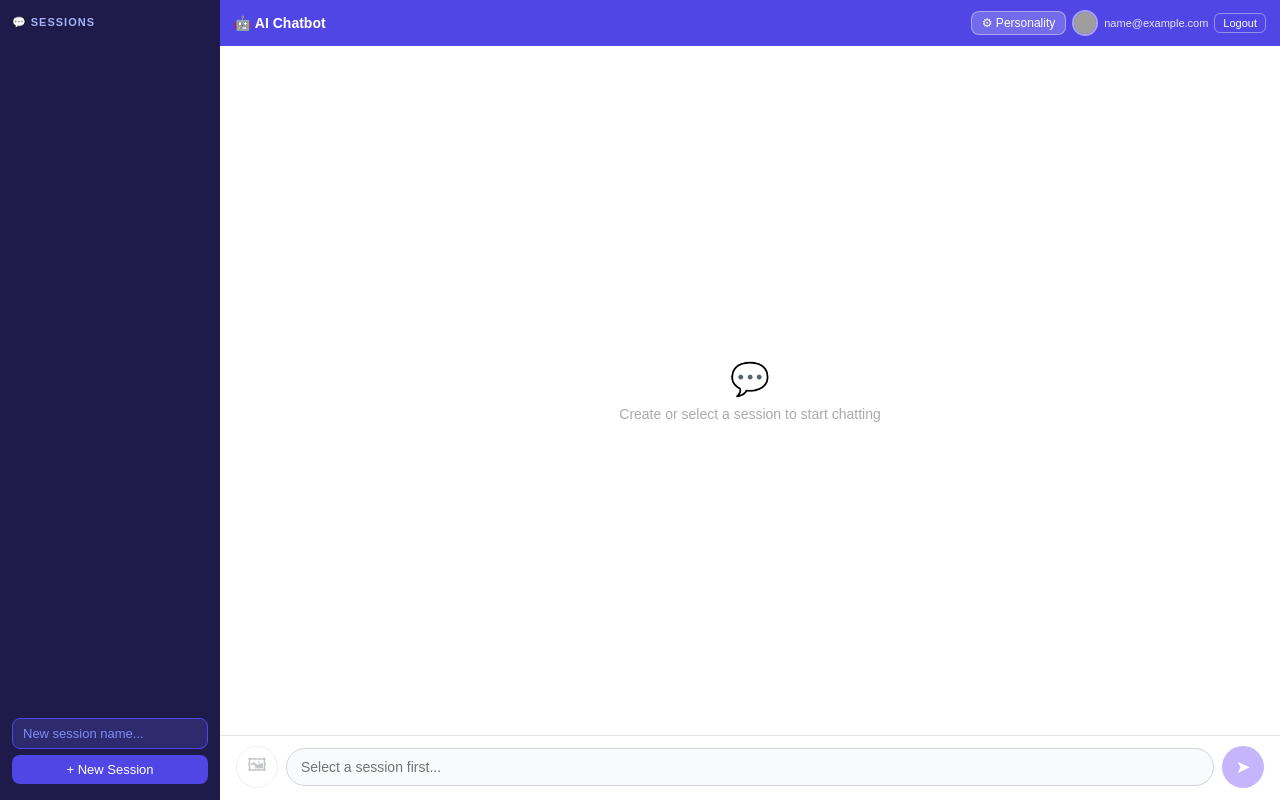
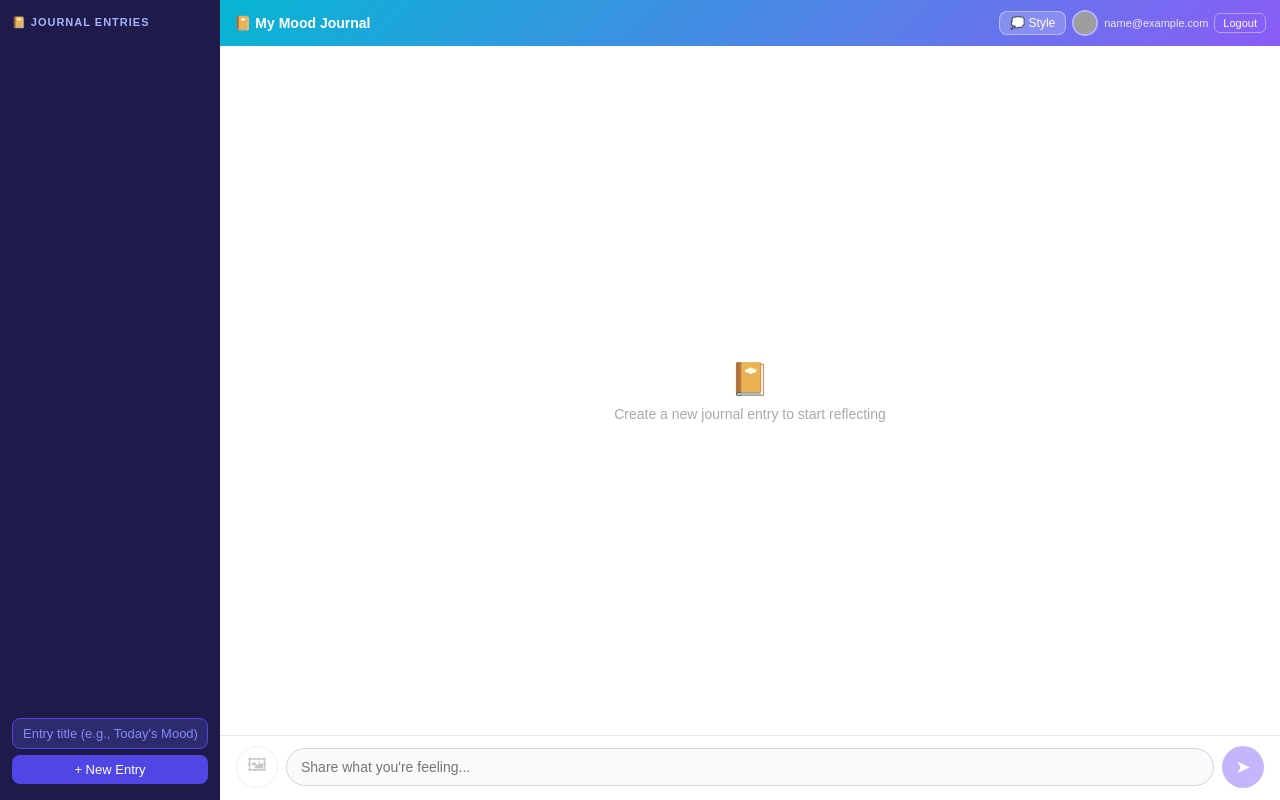
Before and after one commit to mobilejayasankar-sys/ai-chatbot, a Flask app: page / in a window 1280 px wide. Run offline with Flask 3, Linux system fonts and the light colour scheme; the visitor is signed in with stand-in values (Sample User, id 1); data that the repository does not hold is empty; grey boxes are pictures that could not be loaded.

Commit message:
Transform chatbot into Mood Journal with dynamic styling
- Add mood detection system that identifies 8 mood categories (happy, sad, anxious, angry, calm, grateful, overwhelmed, neutral)
- Implement mood-based response styling: colors, fonts, and sizes that match detected emotion
- Update default system prompt to compassionate mood journaling companion
- Add mood logging to track emotional patterns over time
- Rewrite UI labels and messaging for mood journaling context:
  - Sessions → Journal Entries
  - Chat buttons → mood-appropriate language
  - Presets → supportive journaling styles (Supportive listener, Thoughtful guide, etc)
- Update login page with calming gradient background and mood-focused copy
- Enhance bot response styling with colored left borders and emotion-aware formatting
- Keep responses crisp and simple for free tier Gemini 2.5 model

Co-Authored-By: Claude Haiku 4.5 <noreply@anthropic.com>

```diff
--- a/app.py
+++ b/app.py
@@ -24,6 +24,28 @@ google = oauth.register(
 client = genai.Client(api_key=os.environ.get("GEMINI_API_KEY"))
 
 
+# ── Mood journaling default personality ────────────────
+DEFAULT_MOOD_PERSONALITY = """You are a compassionate mood journaling companion. Your role is to:
+1. Listen and validate the user's feelings
+2. Help them understand their emotions
+3. Provide brief, actionable insights
+4. Ask thoughtful follow-up questions
+5. Be warm, non-judgmental, and supportive
+
+Keep your responses SHORT (2-3 sentences max), crisp, and emotionally intelligent."""
+
+# ── Mood-based response styling ─────────────────────────
+MOOD_STYLES = {
+    "happy": {"color": "#22c55e", "font_size": "16px", "emoji": "😊"},
+    "sad": {"color": "#f87171", "font_size": "15px", "emoji": "🫂"},
+    "anxious": {"color": "#f59e0b", "font_size": "14px", "emoji": "😰"},
+    "angry": {"color": "#dc2626", "font_size": "15px", "emoji": "😤"},
+    "calm": {"color": "#06b6d4", "font_size": "15px", "emoji": "😌"},
+    "neutral": {"color": "#6366f1", "font_size": "14px", "emoji": "🤔"},
+    "grateful": {"color": "#ec4899", "font_size": "16px", "emoji": "🙏"},
+    "overwhelmed": {"color": "#8b5cf6", "font_size": "14px", "emoji": "😵"},
+}
+
 # ── Helper: current logged-in user id ─────────────────
 def current_user_id():
     return session.get("user_id")
@@ -46,9 +68,29 @@ def load_session(user_id, name):
         with open(path, "r") as f:
             return json.load(f)
     return {
-        "personality": "You are a helpful and friendly assistant.",
-        "messages": []
+        "personality": DEFAULT_MOOD_PERSONALITY,
+        "messages": [],
+        "mood_log": []
     }
+
+def detect_mood(text):
+    """Detect mood from user text"""
+    text_lower = text.lower()
+
+    mood_keywords = {
+        "happy": ["happy", "great", "excited", "amazing", "wonderful", "joy", "love"],
+        "sad": ["sad", "unhappy", "depressed", "down", "crying", "lonely", "heartbroken"],
+        "anxious": ["anxious", "nervous", "worried", "stressed", "panic", "afraid", "scared"],
+        "angry": ["angry", "furious", "mad", "frustrated", "irritated", "annoyed", "hate"],
+        "calm": ["calm", "peaceful", "relaxed", "serene", "meditate", "zen"],
+        "grateful": ["grateful", "thankful", "blessed", "appreciate", "thanks"],
+        "overwhelmed": ["overwhelmed", "stressed", "too much", "can't", "drowning"],
+    }
+
+    for mood, keywords in mood_keywords.items():
+        if any(keyword in text_lower for keyword in keywords):
+            return mood
+    return "neutral"
 
 def save_session(user_id, name, data):
     with open(session_file(user_id, name), "w") as f:
@@ -119,8 +161,9 @@ def create_session():
     if os.path.exists(session_file(uid, name)):
         return jsonify({"error": "Session already exists"}), 400
     save_session(uid, name, {
-        "personality": "You are a helpful and friendly assistant.",
-        "messages": []
+        "personality": DEFAULT_MOOD_PERSONALITY,
+        "messages": [],
+        "mood_log": []
     })
     return jsonify({"status": "created", "name": name})
 
@@ -132,11 +175,14 @@ def get_history(name):
         {
             "role": "user" if m["role"] == "user" else "bot",
             "text": m["parts"][0]["text"],
-            "time": m.get("time", "")
+            "time": m.get("time", ""),
+            "mood": m.get("mood", "neutral"),
+            "style": m.get("style", MOOD_STYLES["neutral"])
         }
         for m in data["messages"]
     ]
-    return jsonify({"messages": simple, "personality": data["personality"]})
+    mood_log = data.get("mood_log", [])
+    return jsonify({"messages": simple, "personality": data["personality"], "mood_log": mood_log})
 
 @app.route("/sessions/<name>/personality", methods=["POST"])
 @login_required
@@ -161,11 +207,20 @@ def chat(name):
     data = load_session(uid, name)
     now = datetime.datetime.now().strftime("%I:%M %p")
 
+    # Detect user mood
+    detected_mood = detect_mood(user_message)
+
     data["messages"].append({
         "role": "user",
         "parts": [{"text": user_message}],
-        "time": now
+        "time": now,
+        "mood": detected_mood
     })
+
+    # Log mood
+    if "mood_log" not in data:
+        data["mood_log"] = []
+    data["mood_log"].append({"mood": detected_mood, "time": now})
 
     contents = [{"role": m["role"], "parts": m["parts"]} for m in data["messages"]]
 
@@ -176,14 +231,19 @@ def chat(name):
     )
 
     reply = response.text
+
+    # Get style for bot response (mirror user's mood)
+    style = MOOD_STYLES.get(detected_mood, MOOD_STYLES["neutral"])
+
     data["messages"].append({
         "role": "model",
         "parts": [{"text": reply}],
-        "time": now
+        "time": now,
+        "style": style
     })
 
     save_session(uid, name, data)
-    return jsonify({"reply": reply, "time": now})
+    return jsonify({"reply": reply, "time": now, "style": style, "mood": detected_mood})
 
 ALLOWED_IMAGE_TYPES = {"image/jpeg", "image/png", "image/webp", "image/gif"}
 
--- a/templates/index.html
+++ b/templates/index.html
@@ -3,7 +3,7 @@
 <head>
   <meta charset="UTF-8"/>
   <meta name="viewport" content="width=device-width, initial-scale=1.0"/>
-  <title>AI Chatbot</title>
+  <title>Mood Journal</title>
   <style>
     * { box-sizing: border-box; margin: 0; padding: 0; }
 
@@ -132,7 +132,7 @@
 
     /* ── Header ── */
     #header {
-      background: #4f46e5;
+      background: linear-gradient(135deg, #06b6d4 0%, #8b5cf6 100%);
       color: white;
       padding: 10px 14px;
       display: flex;
@@ -253,6 +253,14 @@
       background: #f1f0fe;
       color: #1e1b4b;
       border-radius: 12px 12px 12px 2px;
+    }
+
+    .bot-msg.mood-styled {
+      background: transparent;
+      border-left: 4px solid;
+      padding-left: 12px;
+      font-weight: 500;
+      border-radius: 4px;
     }
 
     .typing {
@@ -550,12 +558,12 @@
 
   <!-- Sidebar -->
   <div id="sidebar">
-    <h3>💬 Sessions</h3>
+    <h3>📔 Journal Entries</h3>
     <div id="session-list"></div>
     <div id="new-session-area">
-      <input id="new-session-input" type="text" placeholder="New session name..."
+      <input id="new-session-input" type="text" placeholder="Entry title (e.g., Today's Mood)..."
              onkeydown="if(event.key==='Enter') createSession()"/>
-      <button id="new-session-btn" onclick="createSession()">+ New Session</button>
+      <button id="new-session-btn" onclick="createSession()">+ New Entry</button>
     </div>
   </div>
 
@@ -564,9 +572,9 @@
 
     <div id="header">
       <button id="menu-btn" onclick="toggleSidebar()" aria-label="Toggle menu">☰</button>
-      <span id="session-title">🤖 AI Chatbot</span>
+      <span id="session-title">📔 My Mood Journal</span>
       <div id="header-right">
-        <button id="settings-btn" onclick="openSettings()">⚙ Personality</button>
+        <button id="settings-btn" onclick="openSettings()">💭 Style</button>
         <img id="user-avatar" src="{{ user_picture }}"
              onerror="this.style.display='none'" alt="avatar"/>
         <span id="user-email">{{ user_email }}</span>
@@ -576,8 +584,8 @@
 
     <div id="messages">
       <div id="no-session">
-        <span style="font-size: 32px;">💬</span>
-        <span>Create or select a session to start chatting</span>
+        <span style="font-size: 32px;">📔</span>
+        <span>Create a new journal entry to start reflecting</span>
       </div>
     </div>
 
@@ -591,8 +599,8 @@
       <!-- Text + buttons row -->
       <div id="input-row">
         <input id="image-file" type="file" accept="image/*" style="display:none" onchange="imageSelected(event)"/>
-        <button id="image-btn" disabled onclick="document.getElementById('image-file').click()" title="Upload image">🖼</button>
-        <input id="user-input" type="text" placeholder="Select a session first..."
+        <button id="image-btn" disabled onclick="document.getElementById('image-file').click()" title="Share a mood photo">🖼</button>
+        <input id="user-input" type="text" placeholder="Share what you're feeling..."
                disabled onkeydown="if(event.key==='Enter') sendMessage()"/>
         <button id="send-btn" disabled onclick="sendMessage()">➤</button>
       </div>
@@ -602,14 +610,14 @@
   <!-- Settings popup -->
   <div id="settings-overlay" onclick="overlayClick(event)">
     <div id="settings-panel">
-      <h2>⚙ Bot Personality</h2>
-      <p>Describe how the bot should behave in this session.</p>
+      <h2>💭 Journal Style</h2>
+      <p>Choose how your mood buddy should support you.</p>
       <div class="preset-btns">
-        <button class="preset" onclick="setPreset('Python tutor')">🐍 Python tutor</button>
-        <button class="preset" onclick="setPreset('Django tutor')">🌐 Django tutor</button>
-        <button class="preset" onclick="setPreset('Maths tutor')">📐 Maths tutor</button>
-        <button class="preset" onclick="setPreset('Friendly assistant')">😊 Friendly assistant</button>
-        <button class="preset" onclick="setPreset('English tutor')">📖 English tutor</button>
+        <button class="preset" onclick="setPreset('Supportive listener')">🫂 Supportive listener</button>
+        <button class="preset" onclick="setPreset('Thoughtful guide')">🧭 Thoughtful guide</button>
+        <button class="preset" onclick="setPreset('Empathetic friend')">💕 Empathetic friend</button>
+        <button class="preset" onclick="setPreset('Reflective coach')">🎯 Reflective coach</button>
+        <button class="preset" onclick="setPreset('Calm presence')">🧘 Calm presence</button>
       </div>
       <textarea id="personality-input" placeholder="e.g. You are a friendly Python tutor..."></textarea>
       <div class="panel-btns">
@@ -625,11 +633,11 @@
   let activeSession = null;
 
   const presets = {
-    "Python tutor": "You are a friendly Python coding tutor. Explain concepts clearly with simple examples. Keep explanations beginner-friendly. If someone shares buggy code, explain what is wrong and how to fix it.",
-    "Django tutor": "You are an expert Django tutor. Help users build web applications using Django. Explain models, views, templates, and URLs clearly with code examples.",
-    "Maths tutor": "You are a patient maths tutor. Explain mathematical concepts step by step. Use simple language and show working clearly for every problem.",
-    "Friendly assistant": "You are a helpful and friendly assistant. Answer questions clearly and concisely.",
-    "English tutor": "You are an English language tutor. Help users improve their grammar, vocabulary, and writing skills. Give clear explanations and examples."
+    "Supportive listener": "You are a compassionate mood journaling companion. Listen deeply and validate feelings. Ask gentle follow-up questions. Keep responses SHORT (2-3 sentences). Be warm and non-judgmental.",
+    "Thoughtful guide": "You are a reflective journaling guide. Help users explore their emotions. Suggest gentle insights and coping strategies. Keep responses crisp and actionable. Focus on clarity and wisdom.",
+    "Empathetic friend": "You are a caring emotional friend. Show genuine empathy for their feelings. Celebrate small wins and challenges. Use warm language. Keep advice simple and supportive.",
+    "Reflective coach": "You are a mindful mood coaching companion. Help users understand patterns in their emotions. Ask powerful reflection questions. Keep responses brief and impactful.",
+    "Calm presence": "You are a serene and grounding presence. Help users find peace and clarity. Use soothing language. Suggest breathing or grounding techniques. Keep guidance simple and calming."
   };
 
   window.onload = async function () {
@@ -689,9 +697,9 @@
 
   async function selectSession(name) {
     activeSession = name;
-    document.getElementById("session-title").textContent = "💬 " + name;
+    document.getElementById("session-title").textContent = "📔 " + name;
     document.getElementById("user-input").disabled = false;
-    document.getElementById("user-input").placeholder = "Type your message...";
+    document.getElementById("user-input").placeholder = "Share what you're feeling...";
     document.getElementById("send-btn").disabled = false;
     document.getElementById("image-btn").disabled = false;
 
@@ -702,10 +710,10 @@
     messages.innerHTML = "";
 
     if (data.messages.length === 0) {
-      addMessage("bot", `Hi! I'm your assistant for the "${name}" session. How can I help? 😊`);
+      addMessage("bot", `Hi! I'm here to listen and support you. What's on your mind? 💭`, null, null);
     } else {
-      addDivider("📂 Previous conversation loaded");
-      data.messages.forEach(msg => addMessage(msg.role, msg.text, msg.time));
+      addDivider("📂 Journal entry loaded");
+      data.messages.forEach(msg => addMessage(msg.role, msg.text, msg.time, msg.style || null));
     }
 
     await loadSessions();
@@ -713,18 +721,18 @@
 
   async function deleteSession(e, name) {
     e.stopPropagation();
-    if (!confirm(`Delete session "${name}"?`)) return;
+    if (!confirm(`Remove this journal entry "${name}"?`)) return;
     await fetch(`/sessions/${name}/delete`, { method: "POST" });
     if (activeSession === name) {
       activeSession = null;
-      document.getElementById("session-title").textContent = "🤖 AI Chatbot";
+      document.getElementById("session-title").textContent = "📔 My Mood Journal";
       document.getElementById("messages").innerHTML = `
         <div id="no-session">
-          <span style="font-size:32px">💬</span>
-          <span>Create or select a session to start chatting</span>
+          <span style="font-size:32px">📔</span>
+          <span>Create a new journal entry to start reflecting</span>
         </div>`;
       document.getElementById("user-input").disabled = true;
-      document.getElementById("user-input").placeholder = "Select a session first...";
+      document.getElementById("user-input").placeholder = "Create a new entry first...";
       document.getElementById("send-btn").disabled = true;
       document.getElementById("image-btn").disabled = true;
       removeImage();
@@ -759,7 +767,7 @@
     if (activeSession) document.getElementById("user-input").placeholder = "Type your message...";
   }
 
-  function addMessage(role, text, timeStr = null) {
+  function addMessage(role, text, timeStr = null, style = null) {
     const messages = document.getElementById("messages");
     const noSession = document.getElementById("no-session");
     if (noSession) noSession.remove();
@@ -769,6 +777,15 @@
 
     const div = document.createElement("div");
     div.className = "message " + (role === "user" ? "user-msg" : "bot-msg");
+
+    // Apply mood-based styling for bot messages
+    if (role === "bot" && style) {
+      div.classList.add("mood-styled");
+      div.style.color = style.color;
+      div.style.fontSize = style.font_size;
+      div.style.borderLeftColor = style.color;
+    }
+
     div.textContent = text;
 
     const time = document.createElement("div");
@@ -857,10 +874,10 @@
         });
         const data = await res.json();
         document.getElementById("typing").remove();
-        addMessage("bot", data.reply, data.time);
+        addMessage("bot", data.reply, data.time, data.style || null);
       } catch (err) {
         document.getElementById("typing").remove();
-        addMessage("bot", "⚠️ Error connecting to server.");
+        addMessage("bot", "⚠️ Error connecting to server.", null, null);
       }
     }
 
@@ -926,7 +943,7 @@
     });
 
     closeSettings();
-    addDivider("⚙ Bot personality updated");
+    addDivider("💭 Journal style updated");
   }
 </script>
 </body>
```
Also changed, not shown: templates/login.html (+5 -5 lines).
